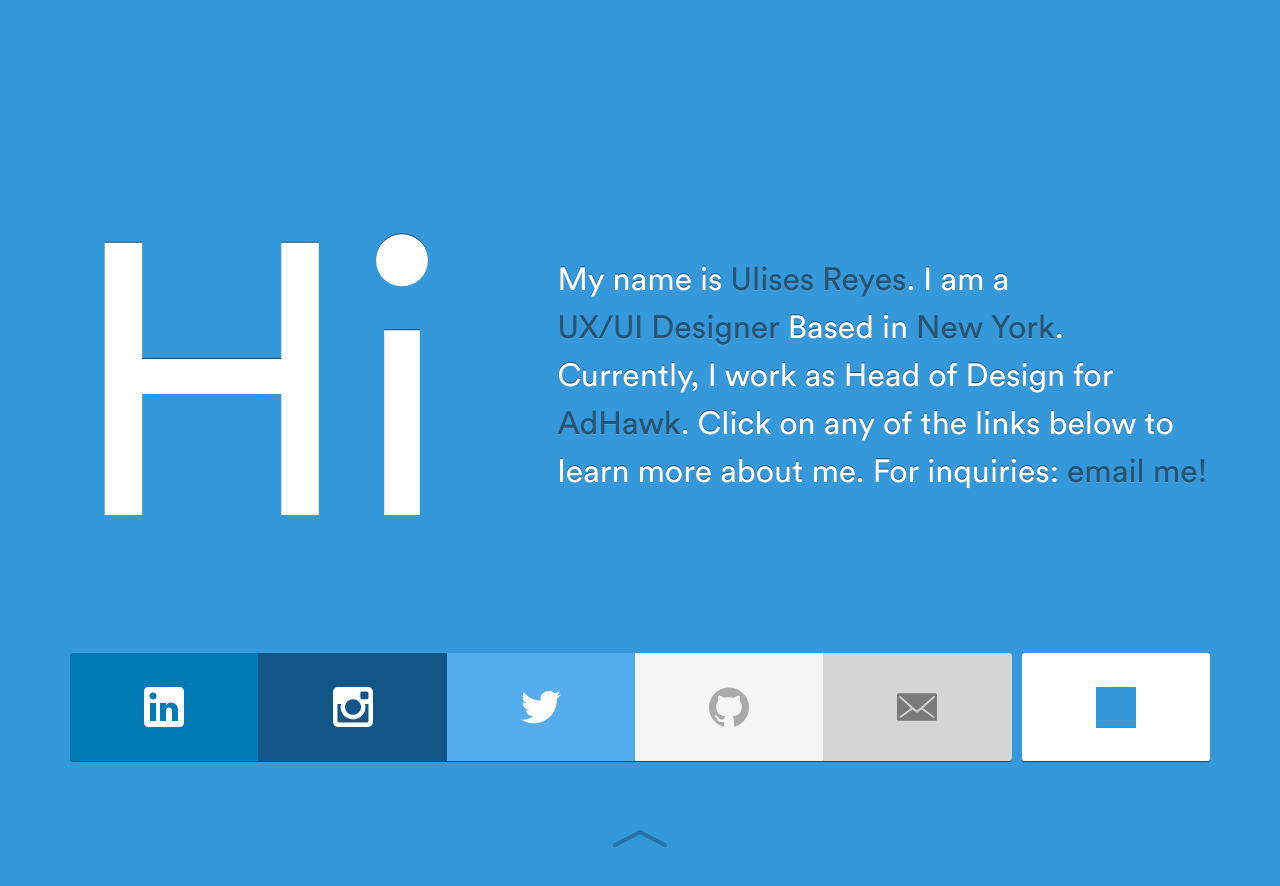
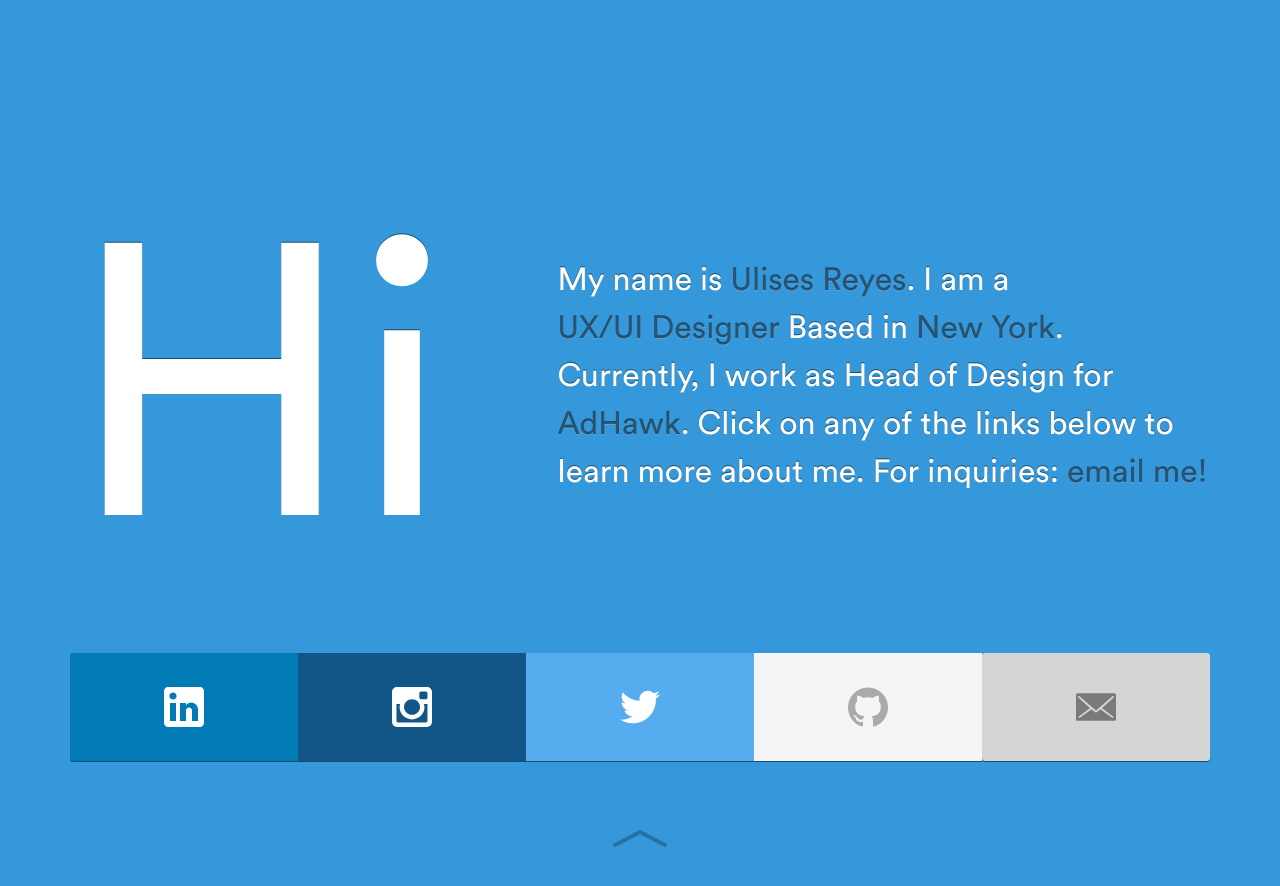
Before and after one commit to urjr/urjr.github.io, a Jekyll site: the page built from index.html, in a window 1280 px wide. Shown: the top 886 px of the page. Built offline with Jekyll 4.4.1, drawn with Linux system fonts in a browser that asks for light colours.

Commit message:
removed menu toggle, relocated menu close button, optimized splash animations further

```diff
--- a/_includes/bottom_bar.html
+++ b/_includes/bottom_bar.html
@@ -10,8 +10,8 @@
 
 		<div class="bar-item bar-email col-xs-12"><a href="mailto:hi@ulises.me"></a></div>
 
-		<div class="bar-item bar-menu col-xs-12">
+<!-- 		<div class="bar-item bar-menu col-xs-12">
 			<div class="logo-square" style="background: #{{ site.color.home_color }};"></div>
-		</div>
+		</div> -->
 	</div>
 </div>
--- a/_sass/_menu.scss
+++ b/_sass/_menu.scss
@@ -32,17 +32,17 @@
 
 				// MENU ITEM SQUARES
 
-				// &::before {
-				// 	content:"";
-				// 	background: transparent;
-				// 	display: inline-block;
-				// 	position: relative;
-				// 	bottom: 4px;
-				// 	right: 15px;
-				// 	height: 20px;
-				// 	width: 20px;
-				// 	@include transition(all .75s);
-				// }
+				&::before {
+					content:"";
+					background: transparent;
+					display: inline-block;
+					position: relative;
+					bottom: 4px;
+					right: 15px;
+					height: 20px;
+					width: 20px;
+					@include transition(all .75s);
+				}
 
 				&:hover::before, &.active::before {
 					@include transform(rotate(90deg));
@@ -141,8 +141,8 @@
 		width:25px;
 		box-shadow: 0 1px 0 rgba(#000, 0.5);
 		position: absolute;
+		top: 1em;
 		right: 1em;
-		bottom: 1em;
 		@include transition(all 0.5s);
 
 		&:hover {
@@ -215,11 +215,11 @@
 		.menu-close {
 			height:40px;
 			width:40px;
+			top: 2em;
 			right: 2em;
-			bottom: 2em;
 
 			&:hover {
-				bottom: 2.5em;
+				top: 1.5em;
 				box-shadow: 0 0.5em 5px rgba(#000,0.25);
 			}
 
--- a/js/splash_animation.js
+++ b/js/splash_animation.js
@@ -3,16 +3,11 @@
 
 		hoverEffect: function(text, animation, speed){
 			$(text).mouseenter(function(){
-				if ($('.greeting h1').css('opacity') == 0) {
-					$('.greeting h1').stop(true, false);
-					$(animation).show(speed);
-				} else {
-					$('.greeting h1').fadeTo(speed,0);
-					$(animation).show(speed);
-				}
+				$('.greeting h1').stop(true, false).fadeTo(speed,0);
+				$(animation).show(speed);
 			})
 			.mouseleave(function(){
-				$('.greeting h1').delay(400).fadeTo(speed, 1);
+				$('.greeting h1').stop(true, false).delay(400).fadeTo(speed, 1);
 				$(animation).hide(speed);
 			});
 		},
```
